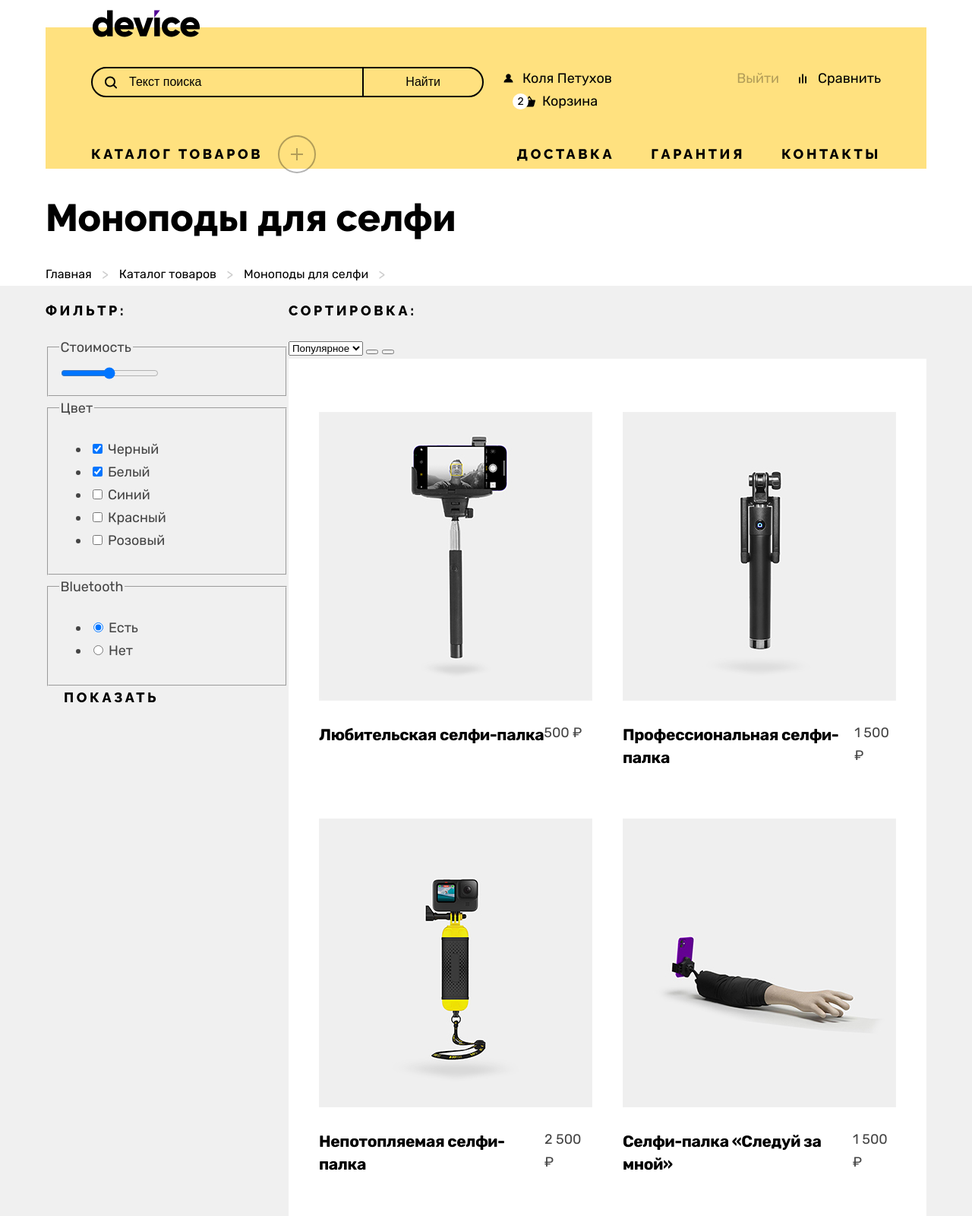
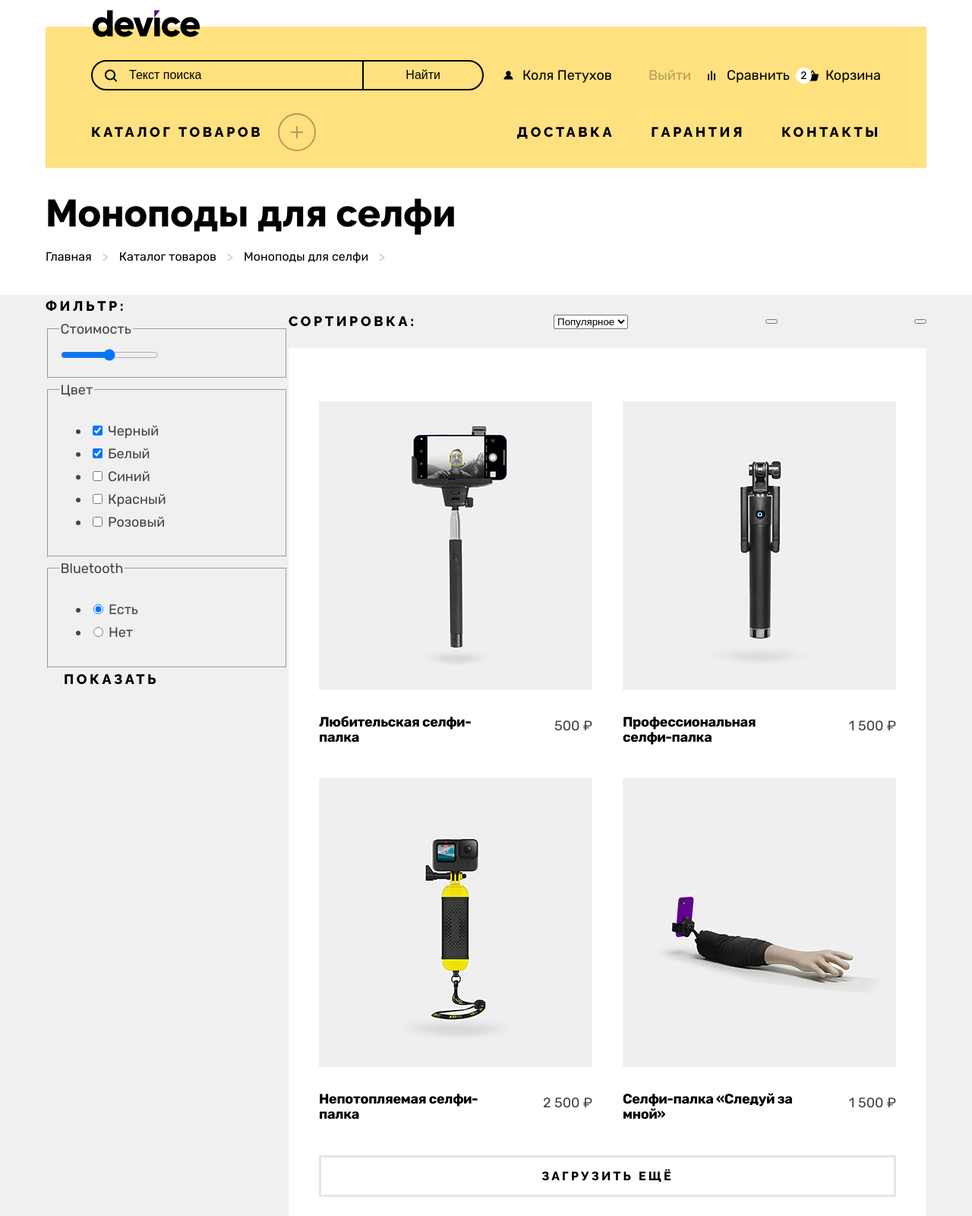
Before and after one commit to qdar/Device, a plain HTML site: page category.html in a window 1280 px wide. Shown: the top 1600 px of the page at 76% size. Drawn offline with Linux system fonts and the light colour scheme.

```diff
--- a/category.html
+++ b/category.html
@@ -139,6 +139,7 @@
             <button type="button" class="up"></button>
             <button type="button" class="down"></button>
           </header>
+          <div class="page-body__inner">
             <ul class="clear-list products">
               <li class="products__item">
                 <img src="images/product-1.jpg" width="360" height="380" alt="Любительская селфи-палка">
@@ -195,6 +196,7 @@
             </ul>
           </div>
         </div>
+      </div>
     </section>
   </main>
   <footer class="footer">
--- a/styles/styles.css
+++ b/styles/styles.css
@@ -24,6 +24,7 @@
   --muted-color: rgba(0, 0, 0, 0.3);
   --accent-color: #ffe17f;
   --background-color: #f0f0f0;
+  --accent-background: #fff;
   --accent-font: "Raleway", "Arial", sans-serif;
 }
 html {
@@ -86,7 +87,7 @@ body {
 }
 /* header */
 .header {
-  margin-top: 43px;
+  margin-top: 13px;
 }
 .header__wrapper {
   padding: 0 60px;
@@ -100,13 +101,15 @@ body {
   height: 186px;
   background: var(--accent-color);
   position: absolute;
-  top: 23px;
+  top: 22px;
   left: 0;
   z-index: -1;
 }
 .header-logo {
+  margin-top: -30px;
+}
+.header-logo img {
   display: block;
-  margin-top: -30px;
 }
 .header-search {
   display: flex;
@@ -153,7 +156,7 @@ body {
   width: 100%;
 }
 .user-list__item:not(:first-child) {
-  margin-left: 26px;
+  margin-left: 22px;
 }
 .user-list__item:first-child {
   margin-right: auto;
@@ -181,7 +184,7 @@ body {
 .user-list__link--cart::before {
   content: attr(data-count);
   color: var(--basic-color);
-  background: #fff;
+  background: var(--accent-background);
   border-radius: 50%;
   display: flex;
   align-items: center;
@@ -195,6 +198,9 @@ body {
 }
 .user-list__link--exit {
   color: var(--muted-color);
+}
+.header__navigation {
+  margin-bottom: 22px;
 }
 .navigation__list {
   display: flex;
@@ -269,6 +275,7 @@ body {
 }
 .categories__list {
   display: flex;
+  flex-wrap: wrap;
   justify-content: space-between;
 }
 .categories__item {
@@ -523,7 +530,7 @@ address {
 .footer {
   background: #444;
   font-size: 16px;
-  color: #fff;
+  color: var(--accent-background);
   padding: 62px 0;
 }
 .footer__logo {
@@ -558,7 +565,7 @@ address {
   margin-bottom: 62px;
 }
 .footer-menu__link {
-  color: #fff;
+  color: var(--accent-background);
   font-family: var(--accent-font);
   font-size: 18px;
   text-transform: uppercase;
@@ -603,16 +610,34 @@ address {
   width: 240px;
 }
 .footer__phone {
-  color: #fff;
+  color: var(--accent-background);
   display: block;
   margin-bottom: 62px;
 }
 /* page */
+.page-body {
+  background: var(--background-color);
+}
+.page-body__wrapper {
+  display: flex;
+}
+.page-body__sidebar {
+  width: 320px;
+}
+.page-body__content {
+  width: 840px;
+  box-sizing: border-box;
+}
+.page-header {
+  margin: 35px 0;
+}
 .page-header__title {
+  color: var(--basic-color);
   font-family: var(--accent-font);
   font-size: 50px;
   line-height: 50px;
-  color: var(--basic-color);
+  margin-top: 0;
+  margin-bottom: 16px;
 }
 .breadcrumps {
   display: flex;
@@ -633,11 +658,18 @@ address {
   color: var(--basic-color);
   text-decoration: none;
 }
+.page-body__header {
+  display: flex;
+  align-items: center;
+  justify-content: space-between;
+  height: 70px;
+}
 .page-body__subtitle {
+  color: var(--basic-color);
   font-family: var(--accent-font);
   letter-spacing: 0.2em;
   text-transform: uppercase;
-  color: var(--basic-color);
+  margin: 0;
 }
 .filter__button {
   border: 0;
@@ -645,25 +677,41 @@ address {
   font-size: 18px;
 }
 /* products */
+.page-body__inner {
+  background: var(--accent-background);
+  padding: 70px 40px;
+}
 .products {
   display: grid;
   grid-template-columns: repeat(2, 360px);
   gap: 44px 40px;
-  background: #fff;
-  padding: 70px 40px;
+}
+.products__meta {
+  display: flex;
+  justify-content: space-between;
+}
+.products__item img {
+  display: block;
+  object-fit: contain;
+  margin-bottom: 32px;
 }
 .products__title {
   color: var(--basic-color);
+  font-size: 18px;
   font-weight: 700;
+  line-height: 20px;
   letter-spacing: -0.02em;
+  margin: 0;
+  max-width: 226px;
 }
-.products__meta {
-  display: flex;
+.products__price {
+  margin: 0;
 }
+
 .load-more {
   width: 100%;
   height: 55px;
-  border: 3px solid #E5E5E5;
+  border: 3px solid #e5e5e5;
   background-color: transparent;
   letter-spacing: 0.2em;
   text-transform: uppercase;
@@ -673,7 +721,7 @@ address {
   margin: 44px 0;
 }
 .pagination {
-  background: #EBEBEB;
+  background: #ebebeb;
 }
 .pagination__link {
   font-size: 16px;
@@ -686,16 +734,3 @@ address {
   font-family: var(--accent-font);
   color: var(--basic-color);
 }
-.page-body {
-  background: var(--background-color);
-}
-.page-body__wrapper {
-  display: flex;
-}
-.page-body__sidebar {
-  width: 320px;
-}
-.page-body__content {
-  width: 840px;
-  box-sizing: border-box;
-}
```
Lines whose indentation alone changed are shown as unchanged.
